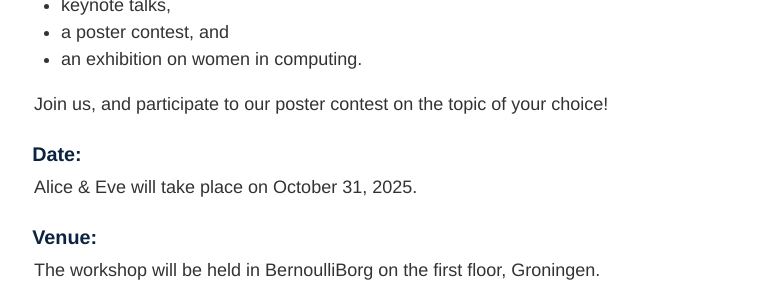
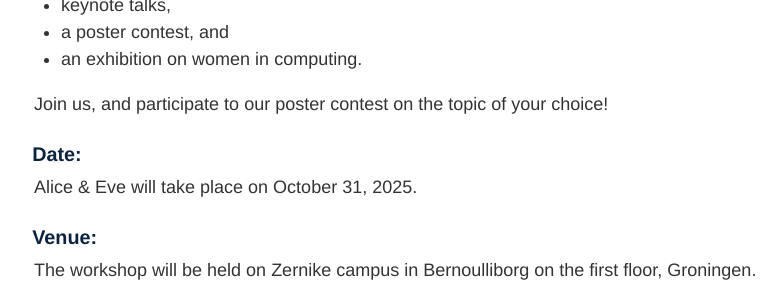
Before and after one commit to alice-and-eve/2025, a Jekyll site: the page built from index.md, in a window 1280 px wide and 900 px high, scrolled down 651 px, cut to the strip 0-298 px from the top of the window. Shown: the whole strip, without its empty margins (66-848 px from the left). Built offline with Jekyll 4.4.1, drawn with Linux system fonts in a browser that asks for light colours.

Commit message:
Update index.md

```diff
--- a/index.md
+++ b/index.md
@@ -25,7 +25,7 @@ Alice & Eve will take place on October 31, 2025.
 
 ### Venue:
 
-The workshop will be held in BernoulliBorg on the first floor, Groningen.
+The workshop will be held on Zernike campus in Bernoulliborg on the first floor, Groningen.
 <iframe src="https://www.google.com/maps/embed?pb=!1m18!1m12!1m3!1d2387.7542325441527!2d6.533710611983161!3d53.240181772142954!2m3!1f0!2f0!3f0!3m2!1i1024!2i768!4f13.1!3m3!1m2!1s0x47c9cd1a4f77456b%3A0x9841c274f3f056e5!2sBernoulliborg!5e0!3m2!1sen!2snl!4v1734345275425!5m2!1sen!2snl" width="600" height="450" style="border:0;" allowfullscreen="" loading="lazy" referrerpolicy="no-referrer-when-downgrade"></iframe>
 
 <!-- <iframe src="[https://www.google.com/maps/embed?pb=!1m18!1m12!1m3!1d4894.777675507259!2d4.489776676910258!3d52.16362346255315!2m3!1f0!2f0!3f0!3m2!1i1024!2i768!4f13.1!3m3!1m2!1s0x47c5c6935ca128d3%3A0x8979448a419f89c4!2sPLNT%20Leiden!5e0!3m2!1sen!2snl!4v1727699287973!5m2!1sen!2snl]" width="600" height="450" style="border:0;" allowfullscreen="" loading="lazy" referrerpolicy="no-referrer-when-downgrade"></iframe> -->
```
